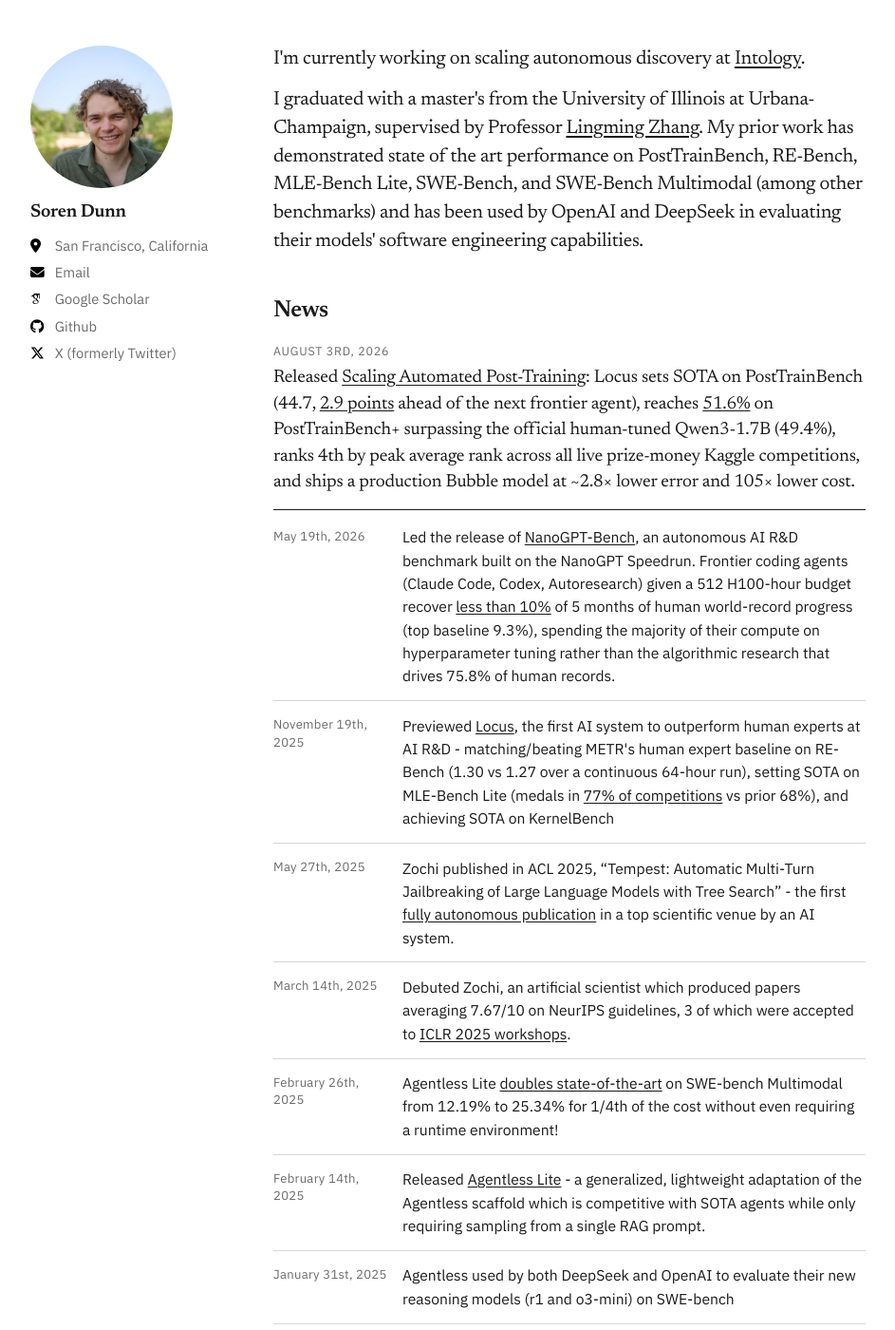
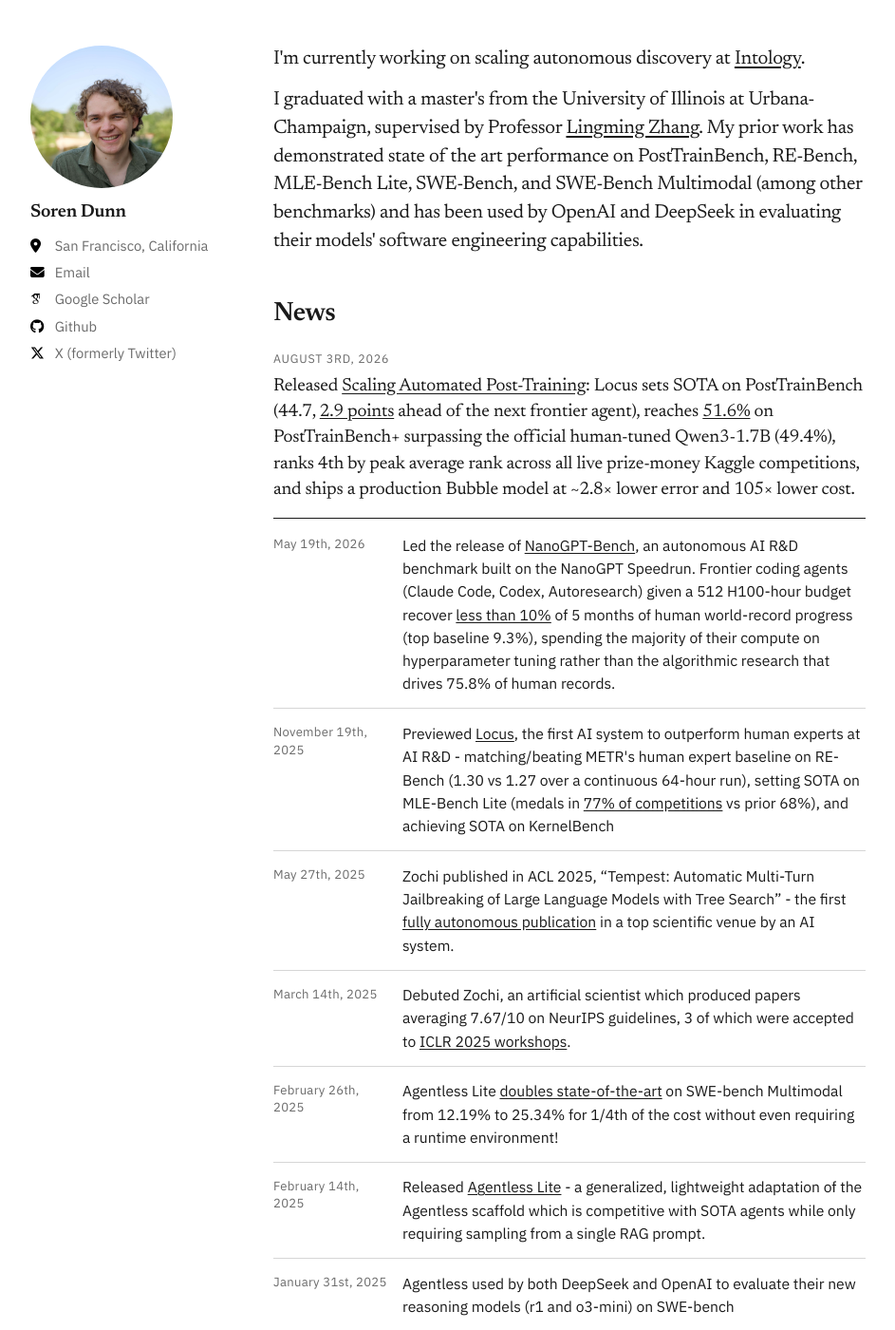
Before and after one commit to sorendunn/sorendunn.github.io, a Jekyll site: the page built from _pages/about.md, in a window 1280 px wide and 1400 px high. Shown: the whole window at 95% size, without its empty margins (168-1111 px from the left). Built offline with Jekyll 4.4.1, drawn with Linux system fonts in a browser that asks for light colours; some web fonts are replaced.

Commit message:
Increase homepage section heading size

```diff
--- a/assets/css/home.css
+++ b/assets/css/home.css
@@ -169,15 +169,11 @@ section#publications h2 {
   color: var(--fg);
 }
 
-section#news h2 {
-  font-size: 1.55rem;
-  margin: 0 0 0.65rem;
-}
-
-section#publications h2,
-section#technical-reports h2 {
-  font-size: 1.35rem;
-  margin: 0 0 1rem;
+section#news h2,
+section#technical-reports h2,
+section#publications h2 {
+  font-size: 1.75rem;
+  margin: 0 0 0.85rem;
 }
 
 .section-heading-row {
```
